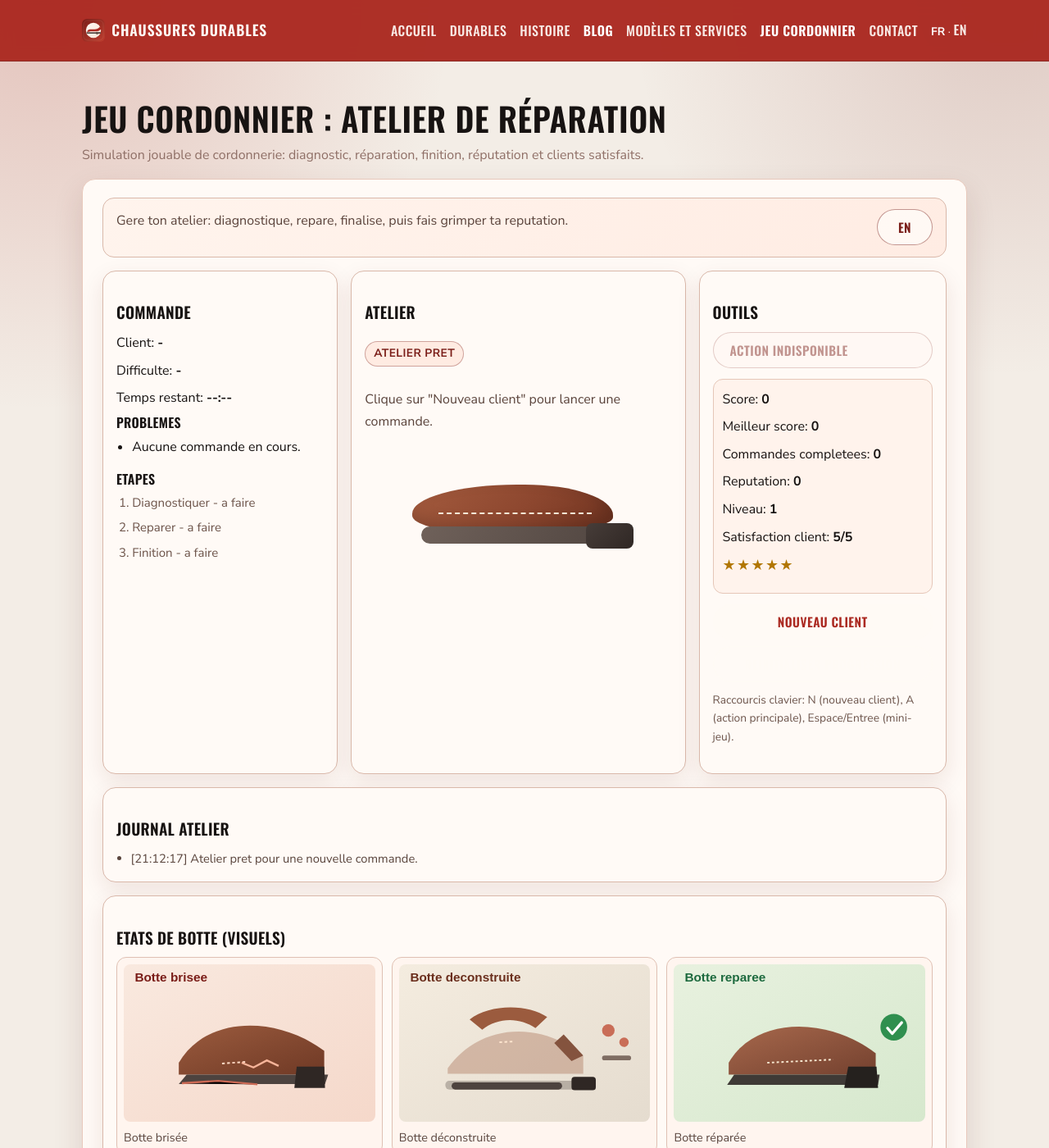
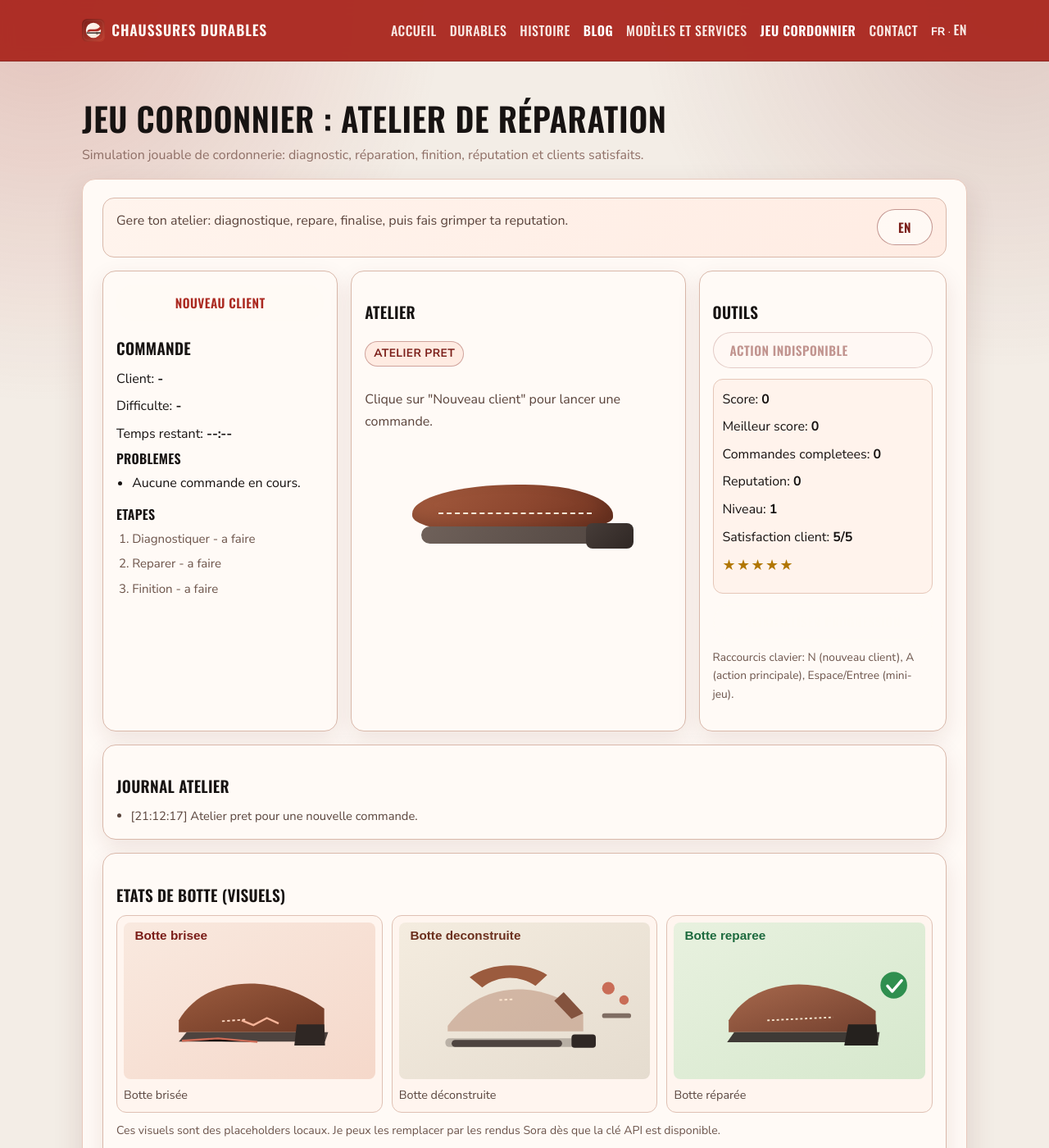
Before and after one commit to jphenri/chaussures-durables, a Jekyll site: the page built from jeu-botte-trepointe.md, in a window 1280 px wide and 1400 px high. Shown: the whole window at 82% size. Built offline with Jekyll 4.4.1, drawn with Linux system fonts in a browser that asks for light colours.

Commit message:
boutton nouveau client

```diff
--- a/assets/css/cobbler-game.css
+++ b/assets/css/cobbler-game.css
@@ -60,6 +60,14 @@
 .cg-order p,
 .cg-stats p {
   margin: 0 0 0.45rem;
+}
+
+.cg-order-cta {
+  margin-bottom: 0.75rem;
+}
+
+.cg-order-cta .btn {
+  width: 100%;
 }
 
 .cg-issues {
--- a/jeu-botte-trepointe.md
+++ b/jeu-botte-trepointe.md
@@ -25,6 +25,9 @@
 
   <div class="cg-layout">
     <aside class="cg-panel cg-order" aria-live="polite">
+      <div class="cg-order-cta">
+        <button class="btn btn-primary" type="button" data-new-order data-i18n="newOrderBtn">Nouveau client</button>
+      </div>
       <h2 data-i18n="orderTitle">Commande</h2>
       <p><span data-i18n="clientLabel">Client</span>: <strong data-order-client>-</strong></p>
       <p><span data-i18n="difficultyLabel">Difficulté</span>: <strong data-order-difficulty>-</strong></p>
@@ -129,7 +132,6 @@
       </div>
 
       <div class="cg-actions">
-        <button class="btn btn-primary" type="button" data-new-order data-i18n="newOrderBtn">Nouveau client</button>
         <button class="btn btn-outline" type="button" data-reset-save data-i18n="resetProgressBtn">Réinitialiser progression</button>
       </div>
 
```
Also changed, not shown: en/welt-boot-game.md (+3 -1 lines).
